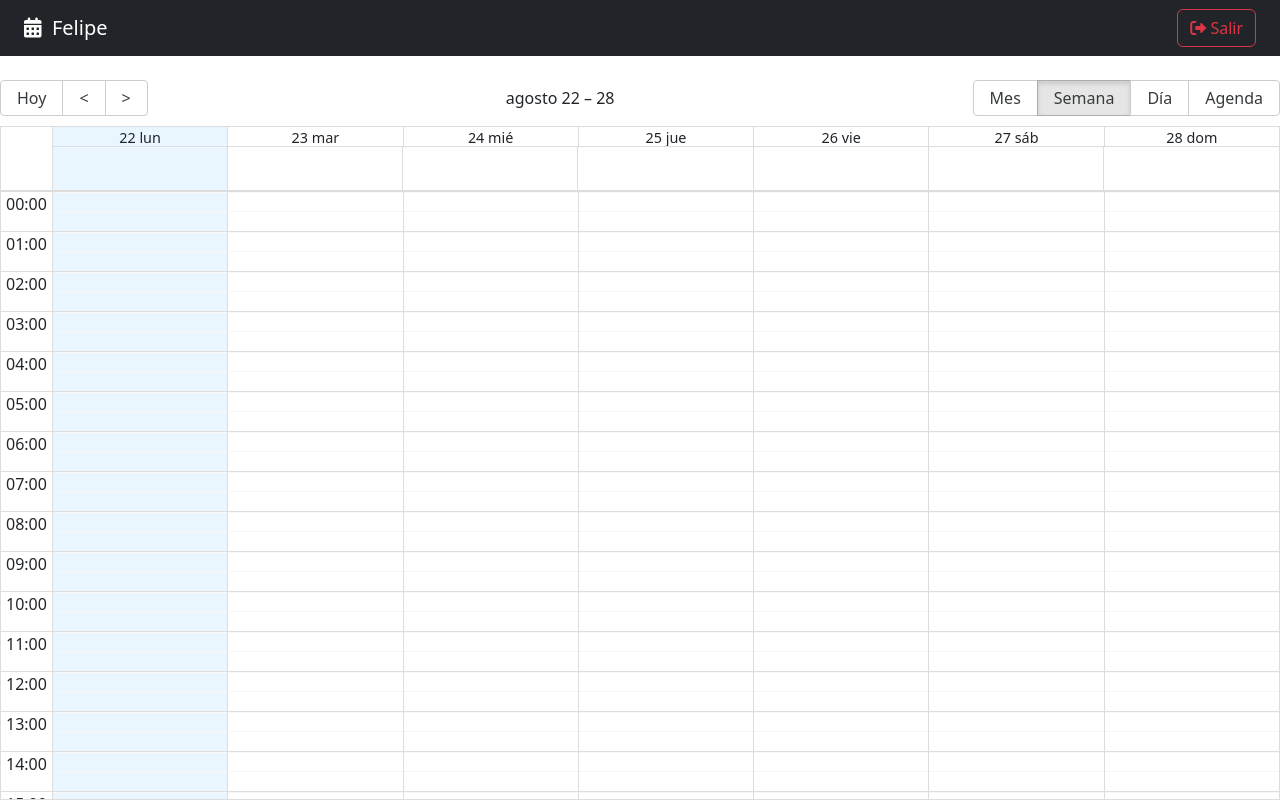
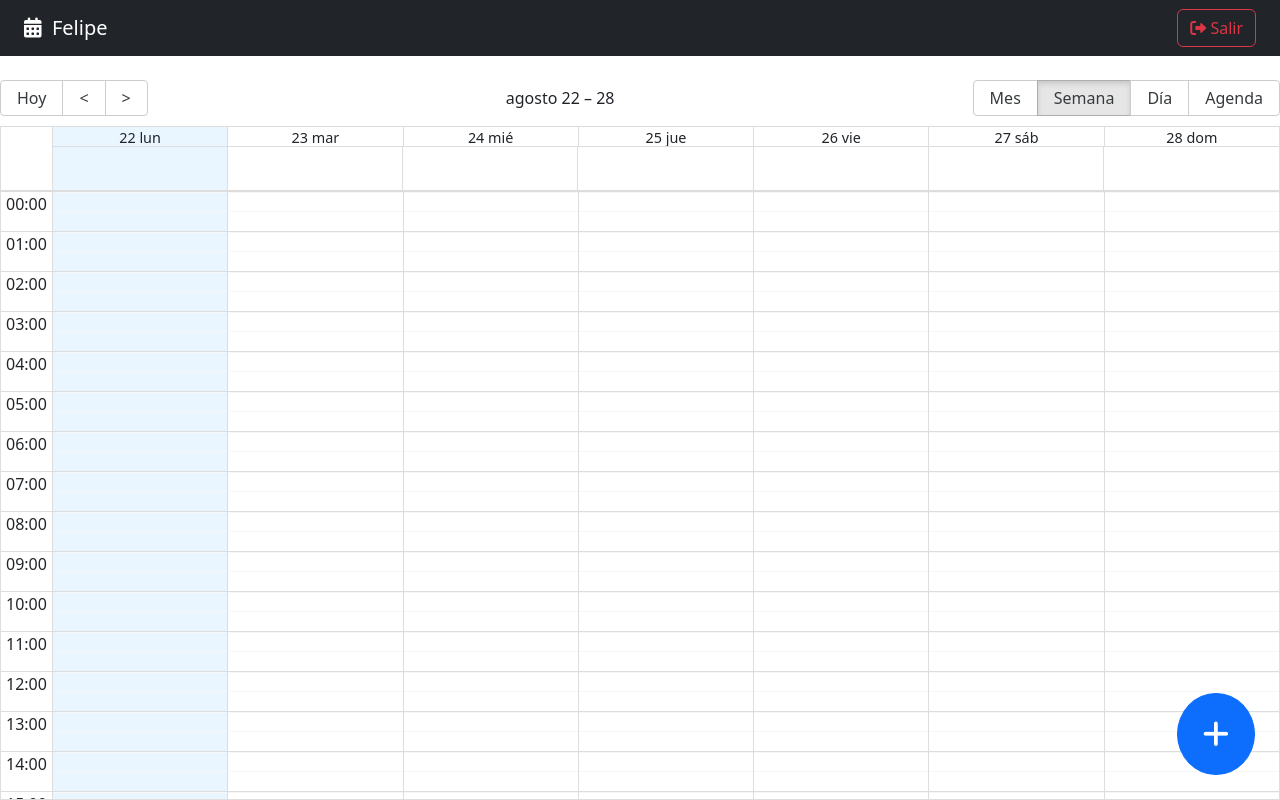
Before and after one commit to FelipeHernandez98/calendar-app-react, a React (Vite) app: page / in a window 1280 px wide. Built offline with nearby package versions, Linux system fonts and the light colour scheme.

Commit message:
creando boton para agregar una nueva nota

```diff
--- /dev/null
+++ b/src/calendar/components/FabAddNew.jsx
@@ -0,0 +1,31 @@
+import { addHours } from "date-fns";
+import { useCalendarStore, useUiStore } from "../../hooks"
+
+export const FabAddNew = () => {
+
+    const { openDateModal } = useUiStore();
+    const { setActiveEvent } = useCalendarStore();
+
+    const handleClickNew = () => {
+        setActiveEvent({
+            title: '',
+            notes: '',
+            start: new Date(),
+            end: addHours(new Date(), 2),
+            bgColor: '#fafafa',
+            user: {
+                _id: '123',
+                name: 'Felipe'
+            }
+        })
+        openDateModal();
+    }
+    return (
+        <button
+            className="btn btn-primary fab"
+            onClick={handleClickNew}
+        >
+            <i className="fas fa-plus"></i>
+        </button>
+    )
+}
--- a/src/calendar/index.js
+++ b/src/calendar/index.js
@@ -3,3 +3,4 @@
 export * from './components/NavBar'
 export * from './components/CalendarEvent'
 export * from './components/CalendarModal'
+export * from './components/FabAddNew'
--- a/src/calendar/pages/CalendarPage.jsx
+++ b/src/calendar/pages/CalendarPage.jsx
@@ -1,6 +1,6 @@
 import 'react-big-calendar/lib/css/react-big-calendar.css'
 import { Calendar } from 'react-big-calendar';
-import { NavBar, CalendarEvent, CalendarModal } from '../';
+import { NavBar, CalendarEvent, CalendarModal, FabAddNew } from '../';
 import { getMessagesES, localizer } from '../../helpers';
 import { useState } from 'react';
 import { useCalendarStore, useUiStore } from '../../hooks';
@@ -61,6 +61,8 @@
 
       <CalendarModal />
 
+      <FabAddNew />
+
     </>
   )
 }
--- a/src/styles.css
+++ b/src/styles.css
@@ -38,3 +38,12 @@
   outline: none;
   padding: 10px;
 }
+
+.fab {
+  border-radius: 100%;
+  bottom: 25px;
+  font-size: 30px;
+  padding: 25px;
+  position: fixed;
+  right: 25px;
+}
```
